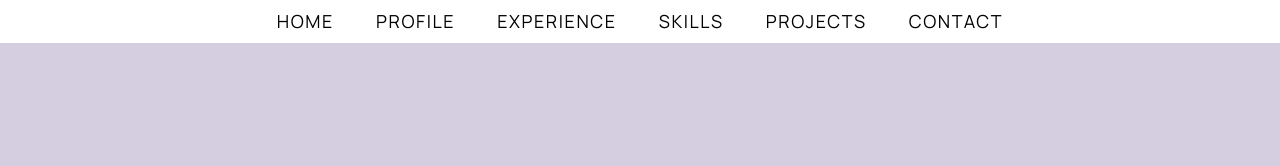
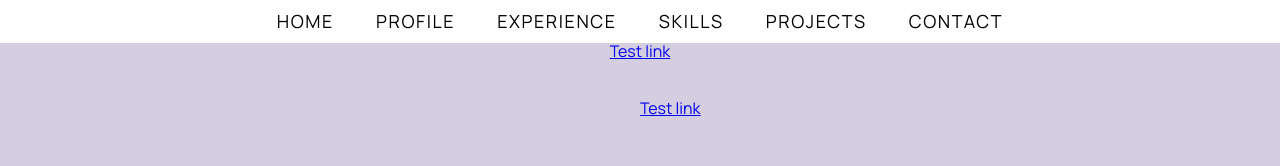
Before and after one commit to DvdHLee/iresume, a React (Create React App) app: page / in a window 1280 px wide. Shown: the top 166 px of the page. Built offline with nearby package versions, Linux system fonts and the light colour scheme.

Commit message:
link issues

```diff
--- a/src/App.js
+++ b/src/App.js
@@ -14,6 +14,7 @@ function App() {
     <div className="App">
       <Header onChangeTab={tabSelector}></Header>
       <MainBody tabnum={tab}></MainBody>
+      <a href="https://github.com/DvdHLee">Test link</a>
     </div>
   );
 }
--- a/src/Components/Home.css
+++ b/src/Components/Home.css
@@ -3,3 +3,9 @@
     height: 100%;
     background-color: #D5CEE0;
 }
+
+#test {
+    position: absolute;
+    top: 100px;
+
+}
--- a/src/Components/Home.js
+++ b/src/Components/Home.js
@@ -4,7 +4,9 @@ import './Home.css';
 
 const Home = props => {
     return (
-        <div className="home"></div>
+        <div className="home">
+            <a id="test" href="https://github.com/DvdHLee">Test link</a>
+        </div>
     );
 };
 
```
